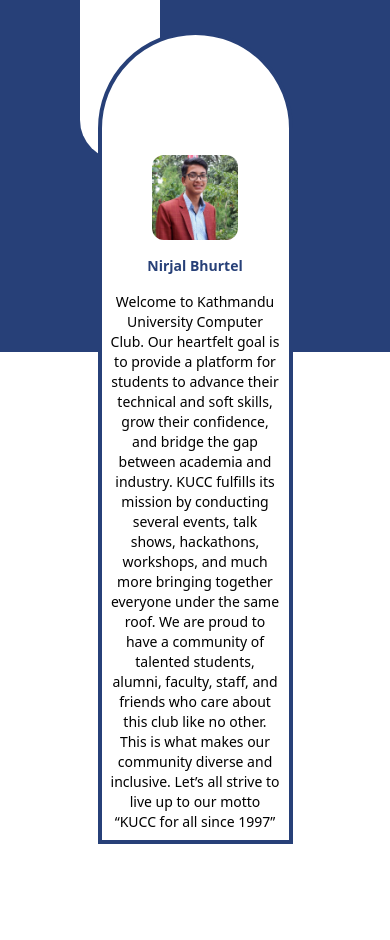
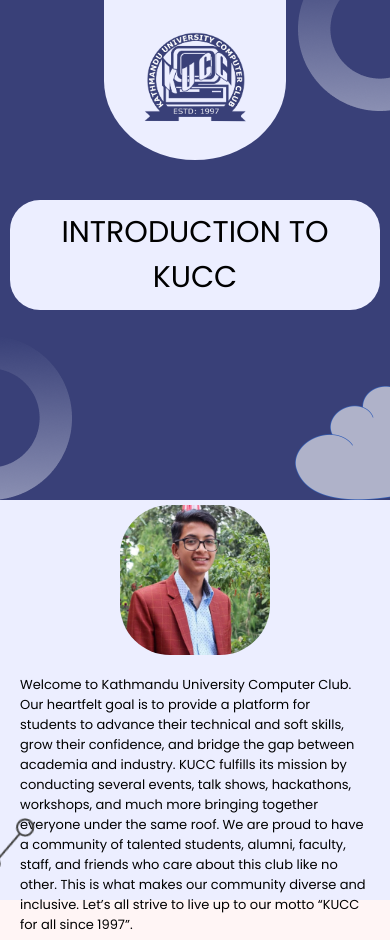
Before and after one commit to jen-ui/newsletter, a website: page src/index.html in a window 390 px wide. Before the commit the page ends 844 px from the top, so only its background shows below. Drawn offline with Linux system fonts and the light colour scheme.

Commit message:
2nd design implememted in pure css

```diff
--- a/src/index.html
+++ b/src/index.html
@@ -1,28 +1,184 @@
-<!DOCTYPE html>
-<html lang="en">
+<!DOCTYPE html PUBLIC "-//W3C//DTD XHTML 1.0 Transitional//EN" "http://www.w3.org/TR/xhtml1/DTD/xhtml1-transitional.dtd">
+<html xmlns="http://www.w3.org/1999/xhtml">
 <head>
-    <meta charset="UTF-8">
-    <meta name="viewport" content="width=device-width, initial-scale=1.0">
-    <title>Document</title>
-     <link href="./output.css" rel="stylesheet">
-    <link rel="preconnect" href="https://fonts.googleapis.com">
-<link rel="preconnect" href="https://fonts.gstatic.com" crossorigin>
+<meta http-equiv="Content-Type" content="text/html; charset=utf-8" />
+<meta http-equiv="X-UA-Compatible" content="IE=edge" />
+<meta name="viewport" content="width=device-width, initial-scale=1.0">
+<title>SailChimp HTML Email Template</title>
 <link href="https://fonts.googleapis.com/css2?family=Poppins:ital,wght@0,100;0,200;0,300;0,400;0,500;0,600;0,700;0,800;0,900;1,100;1,200;1,300;1,400;1,500;1,600;1,700;1,800;1,900&display=swap" rel="stylesheet">
+    <title>Newsletter</title>
+    <style>
+        body{
+            margin:0px;
+            background-color: rgb(255, 245, 245);
+            font-family: 'poppins',sans-serif;
+        }
+
+        .banner{
+            background-color:rgba(57, 64, 120, 1);
+            height:500px;
+            position: relative;
+
+        }
+
+        #cloud{
+            position: absolute;
+            bottom: 0;
+            right: 0;
+        }
+
+        #half-circle1{
+            position: absolute;
+
+            bottom: 0;
+            left: 0;
+        }
+        #half-circle2{
+            position: absolute;
+
+            top: 0;
+            right: 0;
+        }
+
+        .wrapper{
+            width: full;
+            height: 300px;
+            display: flex;
+            flex-direction: column;
+            align-items: center;
+            gap: 30px;
+        }
+        .logo-space{
+
+            background-color: rgba(236, 238, 255, 1);
+            border-radius: 0 0 100% 100%;
+            display: flex;
+            align-items: center;
+            padding: 10px;
+
+
+;
+        }
+        #kucc-logo{
+
+           height: 150px;
+          margin: 20px;
+           margin-top: 20px;
+        }
+
+        .intro{
+            display: flex;
+            padding:10px 40px;
+            margin: 10px;
+            background-color: rgba(236, 238, 255, 1);
+            border-radius:30px;
+            font-size: 40px;
+            text-align: center;
+        }
+
+        .president-section{
+             background-color: rgba(236, 238, 255, 1);
+            height:400px;
+            position: relative;
+        }
+
+        .share1{
+            position: absolute;
+            left: 0;
+            bottom: 0;
+        }
+        .share2{
+            position: absolute;
+            z-index: -1;
+                    right: 0;
+            top: 50px;
+        }
+
+        .president-div{
+            display: flex;
+            flex-direction: row-reverse;
+            height: 400px;
+            justify-content: center;
+            align-items: center;
+            padding: 20px;
+        }
+
+        .president-div img{
+            height:200px;
+            border-radius: 75px;
+        }
+
+
+
+        @media only screen and (max-width: 600px){
+            .president-div{
+                display: flex;
+                flex-direction: column;
+                height: 400px;
+                justify-content: center;
+                align-items: center;
+                padding: 20px;
+                gap:20px;
+            }
+            .president-div img{
+                height:150px;
+                border-radius: 50px;
+            }
+            .president-message{
+                font-size:small ;
+            }
+            .intro{
+                display: flex;
+                padding:10px 40px;
+                margin: 10px;
+                background-color: rgba(236, 238, 255, 1);
+                border-radius:30px;
+                font-size: 30px;
+                text-align: center;
+        }
+        .logo-space{
+
+            background-color: rgba(236, 238, 255, 1);
+            border-radius: 0 0 100% 100%;
+            display: flex;
+            align-items: center;
+            padding: 10px;
+
+
+;
+        }
+        #kucc-logo{
+
+           height: 100px;
+          margin: 20px;
+           margin-top: 20px;
+        }
+
+        }
+
+    </style>
 </head>
 <body>
-    <div class=" flex flex-col bg-white m-0 h-full w-full mx-auto font-poppins">
-        <div class="flex bg-[#274078FF] h-52">
-            <div class="flex items-end justify-center h-40 bg-white w-20 ml-20 rounded-b-full"></div>
+    <div class="banner">
+        <img id="cloud" src="../big cloud.png" alt="cloud">
+        <img id="half-circle1" src="../Subtract (1).png" alt="half-circle">
+        <img id="half-circle2" src="../Subtract.png" alt="half-circle">
+        <div class="wrapper">
+            <div class="logo-space"><img id="kucc-logo" src="../kucc.png" alt="kucc-logo"></div>
+        <span class="intro">INTRODUCTION TO KUCC</span>
         </div>
-        <div class="flex bg-[#274078FF] w-full h-36 justify-center">
-            <div class="absolute bottom-0 border-4  border-[#274078FF] flex flex-col items-center rounded-t-full w-1/2 bg-white p-2 text-center text-sm sm: text-md sm:text-justify sm:p-8 ">
-                <img src="../Nirjal_Bhurtel.webp" alt="president " class="w-1/2 rounded-xl mt-28 " >
-                <div class="m-4 font-semibold text-[#274078FF]">Nirjal Bhurtel</div>
-                <div class="">Welcome to Kathmandu University Computer Club. Our heartfelt goal is to provide a platform for students to advance their technical and soft skills, grow their confidence, and bridge the gap between academia and industry. KUCC fulfills its mission by conducting several events, talk shows, hackathons, workshops, and much more bringing together everyone under the same roof. We are proud to have a community of talented students, alumni, faculty, staff, and friends who care about this club like no other. This is what makes our community diverse and inclusive. Let’s all strive to live up to our motto “KUCC for all since 1997”</div>
-            </div>
+
+
+
+    </div>
+    <div class="president-section">
+        <img class="share1" src="../Share.png" alt="share">
+        <img class="share2" src="../Share (1).png" alt="share">
+        <div class="president-div">
+            <img src="../Nirjal_Bhurtel.webp" alt="president">
+            <div class="president-message">Welcome to Kathmandu University Computer Club. Our heartfelt goal is to provide a platform for students to advance their technical and soft skills, grow their confidence, and bridge the gap between academia and industry. KUCC fulfills its mission by conducting several events, talk shows, hackathons, workshops, and much more bringing together everyone under the same roof. We are proud to have a community of talented students, alumni, faculty, staff, and friends who care about this club like no other. This is what makes our community diverse and inclusive. Let’s all strive to live up to our motto “KUCC for all since 1997”.</div>
 
         </div>
-
     </div>
 </body>
 </html>
--- a/src/input.css
+++ /dev/null
@@ -1,3 +0,0 @@
-@tailwind base;
-@tailwind components;
-@tailwind utilities;
--- a/tailwind.config.js
+++ /dev/null
@@ -1,8 +0,0 @@
-/** @type {import('tailwindcss').Config} */
-module.exports = {
-  content: ["./src/**/*.{html,js}"],
-  theme: {
-    extend: {},
-  },
-  plugins: [],
-};
```
Also changed, not shown: Share (1).png (added), Share.png (added), Subtract (1).png (added), Subtract.png (added), big cloud.png (added), src/output.css (deleted).
